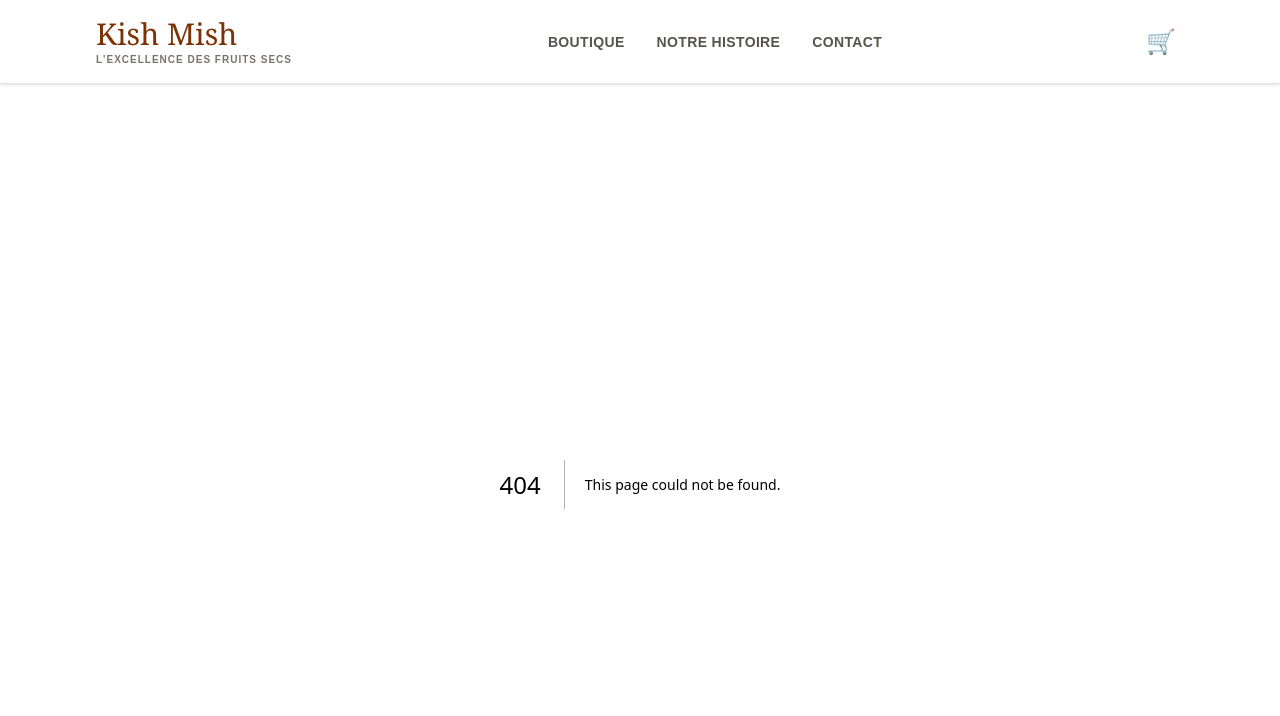
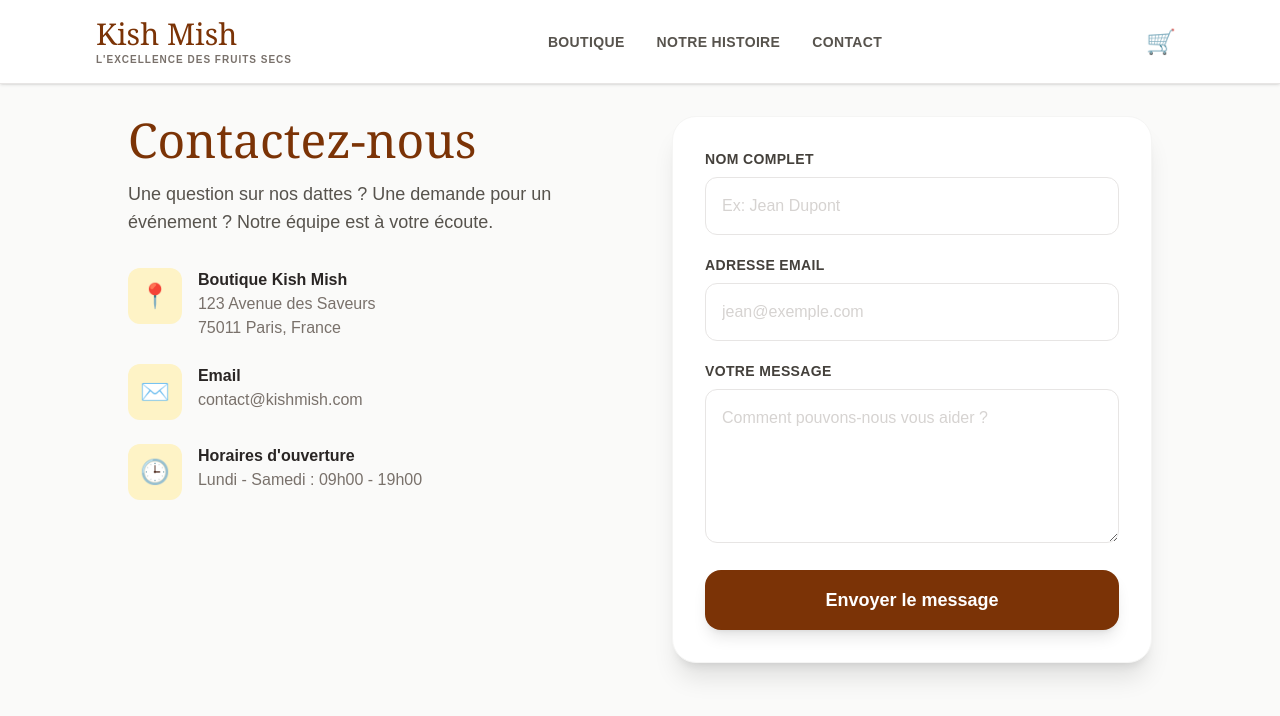
Before and after one commit to mrtchou/kish-mish-web, a Next.js app: page /contact in a window 1280 px wide. Before the commit this address had no page. Shown: the top 716 px of the page. Built offline with nearby package versions, Linux system fonts and the light colour scheme.

Commit message:
feat: ajout des pages About et Contact avec formulaire interactif

```diff
--- /dev/null
+++ b/app/about/page.tsx
@@ -0,0 +1,77 @@
+'use client' // Optionnel ici, mais utile si tu veux ajouter des animations plus tard
+
+import Link from 'next/link'
+
+export default function AboutPage() {
+  return (
+    <main className="min-h-screen bg-stone-50 p-8">
+      <div className="max-w-4xl mx-auto">
+
+        {/* SECTION HÉROS : Image et Titre */}
+        <div className="relative h-64 md:h-96 w-full rounded-3xl overflow-hidden mb-12 shadow-lg">
+          <img
+            src="https://images.unsplash.com/photo-1596501048547-e90b83cc9b21?q=80&w=2070&auto=format&fit=crop"
+            alt="Épices et fruits secs"
+            className="w-full h-full object-cover"
+          />
+          <div className="absolute inset-0 bg-gradient-to-t from-amber-900/80 to-transparent flex items-end p-8">
+            <h1 className="text-4xl md:text-6xl font-serif text-white">Notre Histoire</h1>
+          </div>
+        </div>
+
+        {/* CONTENU TEXTUEL : Organisé en deux colonnes sur grand écran */}
+        <div className="grid grid-cols-1 md:grid-cols-3 gap-12 text-stone-700 leading-relaxed">
+
+          {/* COLONNE GAUCHE : La Vision */}
+          <div className="md:col-span-2 space-y-6 text-lg">
+            <h2 className="text-3xl font-serif text-amber-900">L'Excellence du Terroir</h2>
+            <p>
+              Fondée avec la volonté de partager les trésors des terres ensoleillées,
+              <strong> Kish Mish</strong> n'est pas seulement une boutique, c'est un voyage gustatif.
+              Le nom "Kish Mish" évoque la douceur universelle du raisin sec, symbole de générosité et de partage.
+            </p>
+            <p>
+              Nous sélectionnons chaque produit selon trois critères immuables :
+              la <strong>provenance éthique</strong>, la <strong>fraîcheur absolue</strong> et le
+              <strong> respect des méthodes traditionnelles</strong> de séchage.
+            </p>
+            <blockquote className="border-l-4 border-amber-600 pl-6 italic text-stone-500 py-2">
+              "Apporter le meilleur de la nature, de l'arbre à votre table, sans artifice."
+            </blockquote>
+          </div>
+
+          {/* COLONNE DROITE : Nos Valeurs (Cartes) */}
+          <div className="space-y-4">
+            <div className="bg-white p-6 rounded-2xl shadow-sm border border-stone-200">
+              <span className="text-3xl mb-2 block">🌿</span>
+              <h3 className="font-bold text-amber-900 uppercase text-sm tracking-widest">100% Naturel</h3>
+              <p className="text-sm text-stone-500 mt-2">Aucun additif, juste le goût pur du fruit.</p>
+            </div>
+
+            <div className="bg-white p-6 rounded-2xl shadow-sm border border-stone-200">
+              <span className="text-3xl mb-2 block">🤝</span>
+              <h3 className="font-bold text-amber-900 uppercase text-sm tracking-widest">Équitable</h3>
+              <p className="text-sm text-stone-500 mt-2">Soutien direct aux producteurs locaux.</p>
+            </div>
+
+            <div className="bg-white p-6 rounded-2xl shadow-sm border border-stone-200">
+              <span className="text-3xl mb-2 block">📦</span>
+              <h3 className="font-bold text-amber-900 uppercase text-sm tracking-widest">Eco-Responsable</h3>
+              <p className="text-sm text-stone-500 mt-2">Emballages recyclables et durables.</p>
+            </div>
+          </div>
+        </div>
+
+        {/* BOUTON DE RETOUR */}
+        <div className="mt-16 text-center">
+          <Link
+            href="/"
+            className="bg-amber-900 text-white px-10 py-4 rounded-2xl font-bold hover:bg-amber-800 transition-all shadow-xl inline-block"
+          >
+            Découvrir nos produits
+          </Link>
+        </div>
+      </div>
+    </main>
+  )
+}
--- /dev/null
+++ b/app/contact/page.tsx
@@ -0,0 +1,128 @@
+'use client' // Obligatoire car on gère un formulaire (onSubmit) et des Toasts
+
+import { toast } from 'react-hot-toast'
+
+export default function ContactPage() {
+  /**
+   * GESTION DE L'ENVOI DU FORMULAIRE
+   * Pour l'instant, on simule l'envoi. Plus tard, on pourra brancher
+   * un service comme Formspree ou Supabase Edge Functions.
+   */
+  const handleSubmit = (e: React.FormEvent<HTMLFormElement>) => {
+    e.preventDefault() // Empêche le rechargement de la page
+
+    // On affiche une petite bulle de chargement
+    const loadingToast = toast.loading("Envoi de votre message...")
+
+    // On simule un délai réseau de 1.5 seconde
+    setTimeout(() => {
+      toast.dismiss(loadingToast)
+      toast.success("Message envoyé ! Nous vous répondrons sous 24h.", {
+        duration: 5000,
+        icon: '✉️',
+      })
+      // On réinitialise le formulaire
+      const target = e.target as HTMLFormElement
+      target.reset()
+    }, 1500)
+  }
+
+  return (
+    <main className="min-h-screen bg-stone-50 p-8">
+      <div className="max-w-5xl mx-auto">
+
+        <div className="grid grid-cols-1 md:grid-cols-2 gap-16 items-start">
+
+          {/* COLONNE GAUCHE : INFOS DE CONTACT */}
+          <div className="space-y-8">
+            <div>
+              <h1 className="text-5xl font-serif text-amber-900 mb-4">Contactez-nous</h1>
+              <p className="text-stone-600 text-lg">
+                Une question sur nos dattes ? Une demande pour un événement ?
+                Notre équipe est à votre écoute.
+              </p>
+            </div>
+
+            <div className="space-y-6">
+              {/* Carte Adresse */}
+              <div className="flex items-start gap-4">
+                <div className="bg-amber-100 p-3 rounded-xl text-2xl">📍</div>
+                <div>
+                  <h3 className="font-bold text-stone-800">Boutique Kish Mish</h3>
+                  <p className="text-stone-500">123 Avenue des Saveurs<br />75011 Paris, France</p>
+                </div>
+              </div>
+
+              {/* Carte Email */}
+              <div className="flex items-start gap-4">
+                <div className="bg-amber-100 p-3 rounded-xl text-2xl">✉️</div>
+                <div>
+                  <h3 className="font-bold text-stone-800">Email</h3>
+                  <p className="text-stone-500">contact@kishmish.com</p>
+                </div>
+              </div>
+
+              {/* Carte Horaires */}
+              <div className="flex items-start gap-4">
+                <div className="bg-amber-100 p-3 rounded-xl text-2xl">🕒</div>
+                <div>
+                  <h3 className="font-bold text-stone-800">Horaires d'ouverture</h3>
+                  <p className="text-stone-500">Lundi - Samedi : 09h00 - 19h00</p>
+                </div>
+              </div>
+            </div>
+          </div>
+
+          {/* COLONNE DROITE : LE FORMULAIRE */}
+          <div className="bg-white p-8 rounded-3xl shadow-xl border border-stone-100">
+            <form onSubmit={handleSubmit} className="space-y-5">
+              <div>
+                <label className="block text-sm font-bold text-stone-700 mb-2 uppercase tracking-wide">
+                  Nom Complet
+                </label>
+                <input
+                  type="text"
+                  required
+                  placeholder="Ex: Jean Dupont"
+                  className="w-full p-4 rounded-xl border border-stone-200 focus:ring-2 focus:ring-amber-500 outline-none transition-all placeholder:text-stone-300"
+                />
+              </div>
+
+              <div>
+                <label className="block text-sm font-bold text-stone-700 mb-2 uppercase tracking-wide">
+                  Adresse Email
+                </label>
+                <input
+                  type="email"
+                  required
+                  placeholder="jean@exemple.com"
+                  className="w-full p-4 rounded-xl border border-stone-200 focus:ring-2 focus:ring-amber-500 outline-none transition-all placeholder:text-stone-300"
+                />
+              </div>
+
+              <div>
+                <label className="block text-sm font-bold text-stone-700 mb-2 uppercase tracking-wide">
+                  Votre Message
+                </label>
+                <textarea
+                  required
+                  rows={5}
+                  placeholder="Comment pouvons-nous vous aider ?"
+                  className="w-full p-4 rounded-xl border border-stone-200 focus:ring-2 focus:ring-amber-500 outline-none transition-all placeholder:text-stone-300"
+                ></textarea>
+              </div>
+
+              <button
+                type="submit"
+                className="w-full bg-amber-900 text-white py-4 rounded-2xl font-bold text-lg hover:bg-amber-800 transition-all shadow-lg active:scale-95"
+              >
+                Envoyer le message
+              </button>
+            </form>
+          </div>
+
+        </div>
+      </div>
+    </main>
+  )
+}
```
